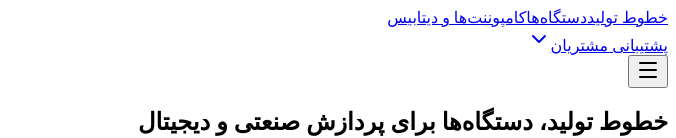
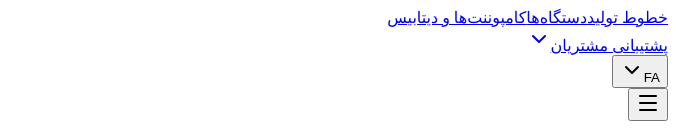
Before and after one commit to hosein282/fidar, a Next.js app: page /HomePage in a window 1280 px wide. Shown: the part 224-362 px from the top of the page, without its empty margins (604-1280 px from the left). Built offline with nearby package versions, Linux system fonts and the light colour scheme.

Commit message:
fix lang

```diff
--- a/src/components/Header.tsx
+++ b/src/components/Header.tsx
@@ -169,7 +169,7 @@ export const Header: React.FC<HeaderProps> = ({
       </div>
 
       {/* Main Header Wrapper */}
-      <header id="header"  className={`sticky top-0 z-[100] w-full bg-surface border-b border-gray-300 shadow-sm transition-transform duration-300 ease-in-out `}>
+      <header id="header" className={`sticky top-0 z-[100] w-full bg-surface border-b border-gray-300 shadow-sm transition-transform duration-300 ease-in-out `}>
 
         {/* Top Utility Nav Bar (Exact Fidar Bondar top bar) */}
         <div className="bg-surface px-4 sm:px-10 pt-3 pb-2 hidden lg:block border-b border-gray-200">
@@ -278,7 +278,9 @@ export const Header: React.FC<HeaderProps> = ({
             >
               <User className="w-4 h-4" />
             </button> */}
-
+            <div className="flex justify-start">
+              <LangSwitcher lang={lang} onLanguageChange={onLanguageChange} />
+            </div>
             {/* Mobile Menu Trigger */}
             <button
               onClick={() => setMobileMenuOpen(!mobileMenuOpen)}
@@ -287,6 +289,7 @@ export const Header: React.FC<HeaderProps> = ({
               {mobileMenuOpen ? <X className="w-6 h-6" /> : <Menu className="w-6 h-6" />}
             </button>
 
+
           </div>
 
         </div>
@@ -294,9 +297,7 @@ export const Header: React.FC<HeaderProps> = ({
         {/* Mobile Navigation Drawer */}
         {mobileMenuOpen && (
           <div className="lg:hidden bg-white border-t border-gray-200 px-6 py-6 space-y-4 shadow-xl">
-            <div className="flex justify-start">
-              <LangSwitcher lang={lang} onLanguageChange={onLanguageChange} />
-            </div>
+
             <nav className="flex flex-col space-y-3 text-slate-900 font-bold text-base">
 
               <a href="#materials" onClick={() => setMobileMenuOpen(false)} className="hover:text-primary">
@@ -339,6 +340,7 @@ export const Header: React.FC<HeaderProps> = ({
               </button> */}
 
             </div>
+
           </div>
         )}
 
```
